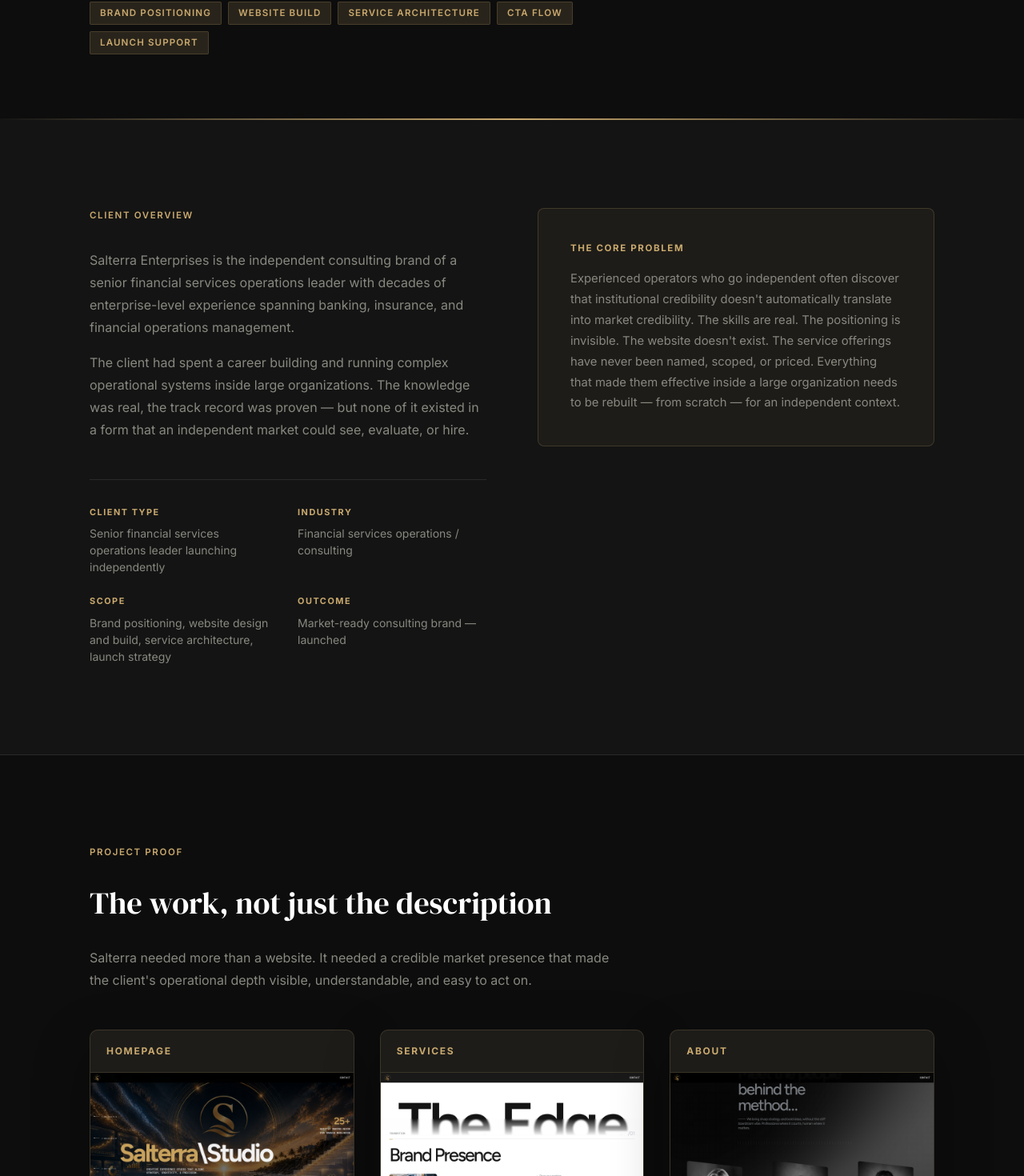
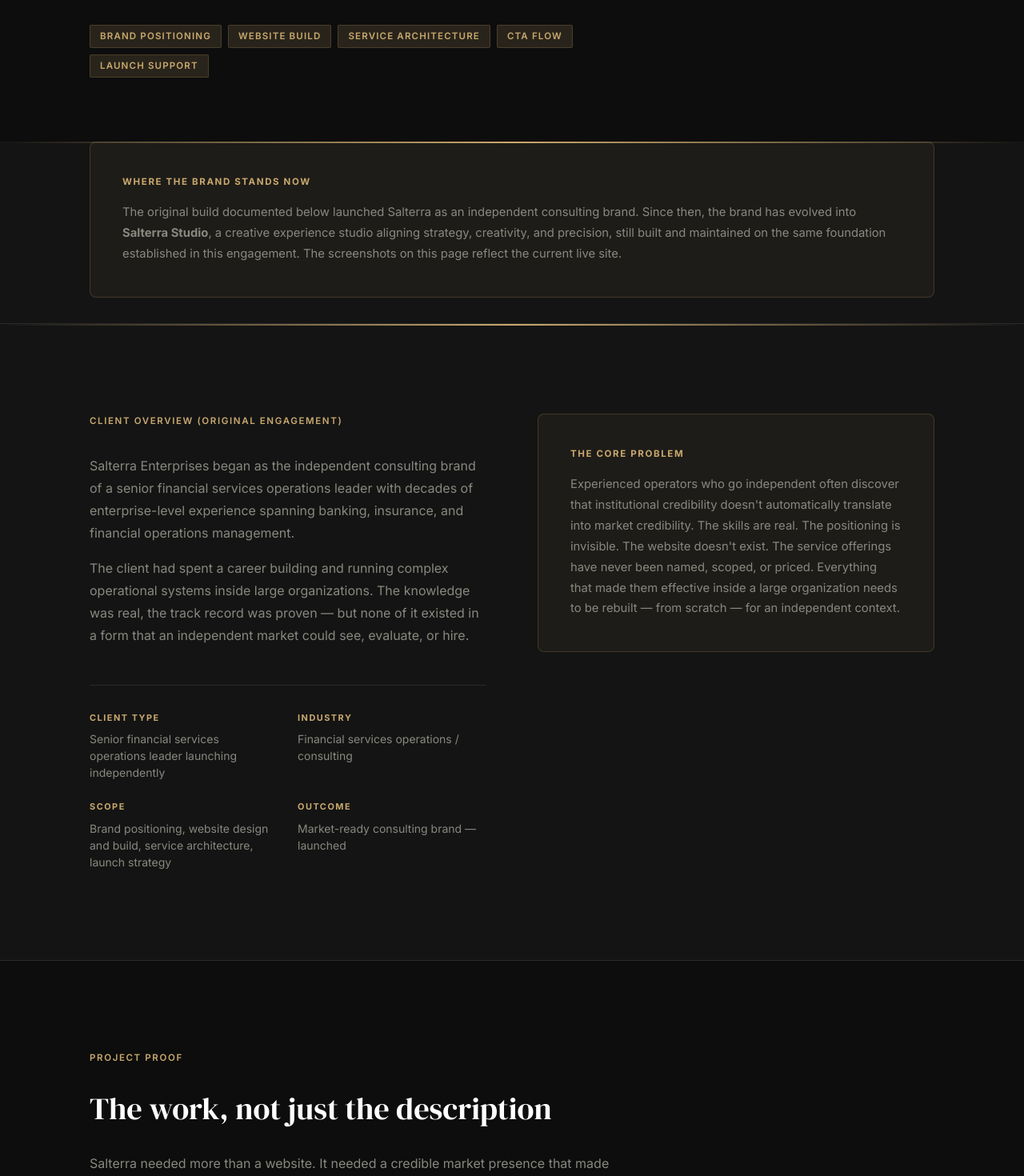
Before and after one commit to tonylombardi-22/personal_branding, a Next.js app: page /projects/salterra in a window 1280 px wide. Shown: the part 373-1843 px from the top of the page at 80% size. Built offline with nearby package versions, Linux system fonts and the light colour scheme.

Commit message:
Update Salterra case study copy to reflect Salterra Studio evolution

```diff
--- a/app/projects/salterra/page.tsx
+++ b/app/projects/salterra/page.tsx
@@ -5,7 +5,7 @@ import type { Metadata } from "next";
 
 export const metadata: Metadata = {
   title: "Salterra Enterprises — Case Study | Tony Lombardi",
-  description: "How Tony Lombardi built a market-ready consulting brand for a financial services operations leader launching independently.",
+  description: "How Tony Lombardi built a market-ready consulting brand from zero, later evolved into Salterra Studio, a creative experience studio.",
 };
 
 export default function SalterraPage() {
@@ -746,7 +746,7 @@ export default function SalterraPage() {
             <div className="page-hero-content fade-up">
               <p className="page-eyebrow">Case Study</p>
               <h1 className="page-headline">Salterra Enterprises</h1>
-              <p className="page-subline">From experienced operator to market-ready consulting brand. A ground-up build — positioning, website, service architecture, and practical launch support.</p>
+              <p className="page-subline">From experienced operator to market-ready consulting brand. A ground-up build — positioning, website, service architecture, and practical launch support. The brand has since evolved into Salterra Studio, shown in the screenshots below.</p>
               <div className="page-tags">
                 <span className="case-tag">Brand Positioning</span>
                 <span className="case-tag">Website Build</span>
@@ -758,13 +758,23 @@ export default function SalterraPage() {
           </div>
         </section>
 
+        {/* Evolution note */}
+        <section className="cs-overview" style={{ paddingTop: 0, paddingBottom: "2rem" }}>
+          <div className="container">
+            <div className="cs-highlight-box fade-up">
+              <span className="cs-highlight-label">Where the brand stands now</span>
+              <p>The original build documented below launched Salterra as an independent consulting brand. Since then, the brand has evolved into <strong>Salterra Studio</strong>, a creative experience studio aligning strategy, creativity, and precision, still built and maintained on the same foundation established in this engagement. The screenshots on this page reflect the current live site.</p>
+            </div>
+          </div>
+        </section>
+
         {/* Client overview */}
         <section className="cs-overview">
           <div className="container">
             <div className="cs-overview-grid">
               <div className="fade-up">
-                <div className="section-label">Client Overview</div>
-                <p className="inner-copy">Salterra Enterprises is the independent consulting brand of a senior financial services operations leader with decades of enterprise-level experience spanning banking, insurance, and financial operations management.</p>
+                <div className="section-label">Client Overview (Original Engagement)</div>
+                <p className="inner-copy">Salterra Enterprises began as the independent consulting brand of a senior financial services operations leader with decades of enterprise-level experience spanning banking, insurance, and financial operations management.</p>
                 <p className="inner-copy">The client had spent a career building and running complex operational systems inside large organizations. The knowledge was real, the track record was proven — but none of it existed in a form that an independent market could see, evaluate, or hire.</p>
                 <div className="cs-stat-row">
                   <div className="cs-stat">
@@ -813,29 +823,29 @@ export default function SalterraPage() {
                 <img
                   className="screenshot-image"
                   src="/projects/salterra-homepage.png"
-                  alt="Salterra Enterprises homepage screenshot"
+                  alt="Salterra Studio homepage screenshot"
                 />
               </div>
 
               <div className="screenshot-card fade-up">
                 <div className="screenshot-card-header">
-                  <span className="screenshot-title">Services</span>
+                  <span className="screenshot-title">Brand Presence</span>
                 </div>
                 <img
                   className="screenshot-image"
                   src="/projects/salterra-services.png"
-                  alt="Salterra Enterprises services screenshot"
+                  alt="Salterra Studio brand presence section screenshot"
                 />
               </div>
 
               <div className="screenshot-card fade-up">
                 <div className="screenshot-card-header">
-                  <span className="screenshot-title">About</span>
+                  <span className="screenshot-title">The Team</span>
                 </div>
                 <img
                   className="screenshot-image"
                   src="/projects/salterra-about.png"
-                  alt="Salterra Enterprises about page screenshot"
+                  alt="Salterra Studio team section screenshot"
                 />
               </div>
             </div>
```
Also changed, not shown: 1 other file (tests, documents, lock files or other folders).
